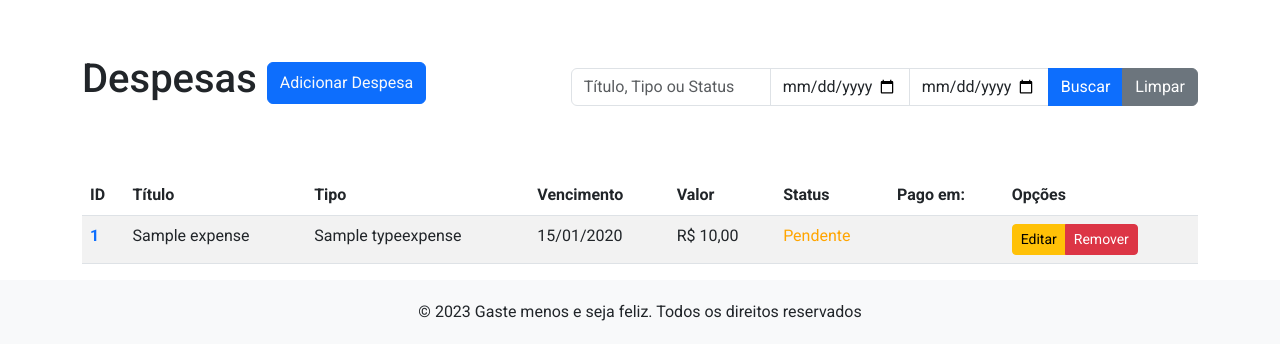
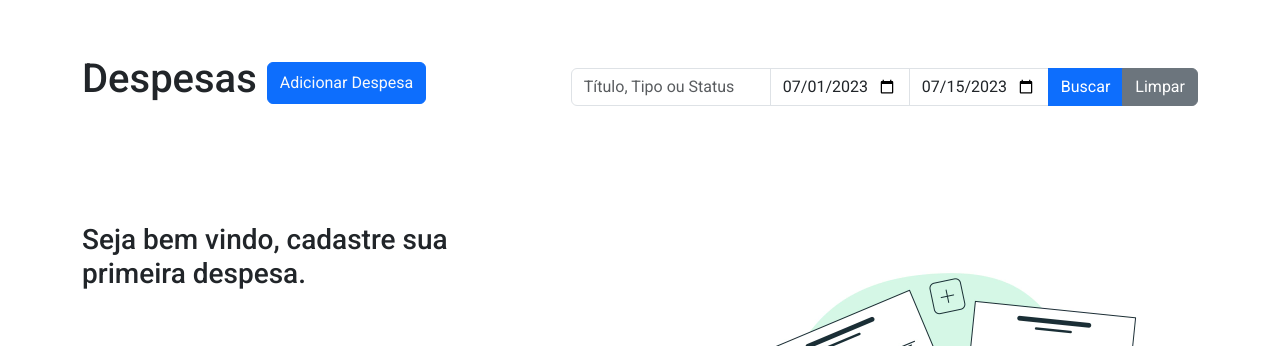
Before and after one commit to elinaldosoft/gastemenos, a Django app: page /dashboard in a window 1280 px wide. Shown: the part 374-720 px from the top of the page. Before the commit the page ends 695 px from the top, so only its background shows below. Run offline with Django 4.2, Linux system fonts and the light colour scheme; a user stored in the database is signed in; tables that the repository leaves empty hold one stand-in row (values such as "Sample post"); data that the repository does not hold is empty; some libraries are stand-ins or nearby versions.

Commit message:
ajuste filtro valor padrão vencimento (dia1 a diaAtual do mes em questão) na busca inicial

```diff
--- a/app/financial/views.py
+++ b/app/financial/views.py
@@ -54,8 +54,30 @@ class DashboardView(ListView):
         if start_date and end_date:
             start_date = datetime.strptime(start_date, '%Y-%m-%d').date()
             end_date = datetime.strptime(end_date, '%Y-%m-%d').date()
-            query = query.filter(expires_at__range=[start_date, end_date])
+        else:
+            today = datetime.today()
+            start_date = datetime(today.year, today.month, 1)
+            end_date = datetime(today.year, today.month, today.day)
+
+        query = query.filter(expires_at__range=[start_date, end_date])
+
         return query
+
+    def get_context_data(self, **kwargs):
+        context = super().get_context_data(**kwargs)
+
+        start_date = self.request.GET.get('start_date')
+        end_date = self.request.GET.get('end_date')
+
+        if start_date and end_date:
+            context['start_date'] = start_date
+            context['end_date'] = end_date
+        else:
+            today = datetime.today()
+            context['start_date'] = datetime(today.year, today.month, 1).strftime('%Y-%m-%d')
+            context['end_date'] = datetime(today.year, today.month, today.day).strftime('%Y-%m-%d')
+
+        return context
 
     def post(self, request: HttpRequest) -> HttpResponse:
         return render(request, self.template_name)
--- a/templates/financial/dashboard.html
+++ b/templates/financial/dashboard.html
@@ -32,8 +32,8 @@
             <form action="{% url 'dashboard' %}" method="get"  style="display: flex; align-items: center;">
                 <div class="input-group" style="flex-wrap: nowrap;">
                     <input type="text" name="search" value="{{ request.GET.search }}" class="form-control" style="width: 200px;" placeholder="Título, Tipo ou Status" aria-label="Buscar" aria-describedby="button-addon2">
-                    <input type="date" name="start_date" class="form-control" style="width: 140px;" placeholder="Data inicial" aria-label="Data inicial">
-                    <input type="date" name="end_date" class="form-control" style="width: 140px;" placeholder="Data final" aria-label="Data final">
+                    <input type="date" name="start_date" class="form-control" style="width: 140px;" placeholder="Data inicial" aria-label="Data inicial" value="{{ start_date }}">
+                    <input type="date" name="end_date" class="form-control" style="width: 140px;" placeholder="Data final" aria-label="Data final" value="{{ end_date }}">
                     <button class="btn btn btn-primary" type="submit"><i class="fas fa-search"></i>Buscar <i class="fas fa-search"></i></button>
                     <a href="." class="btn btn-secondary">Limpar</a>
                 </div>
```
